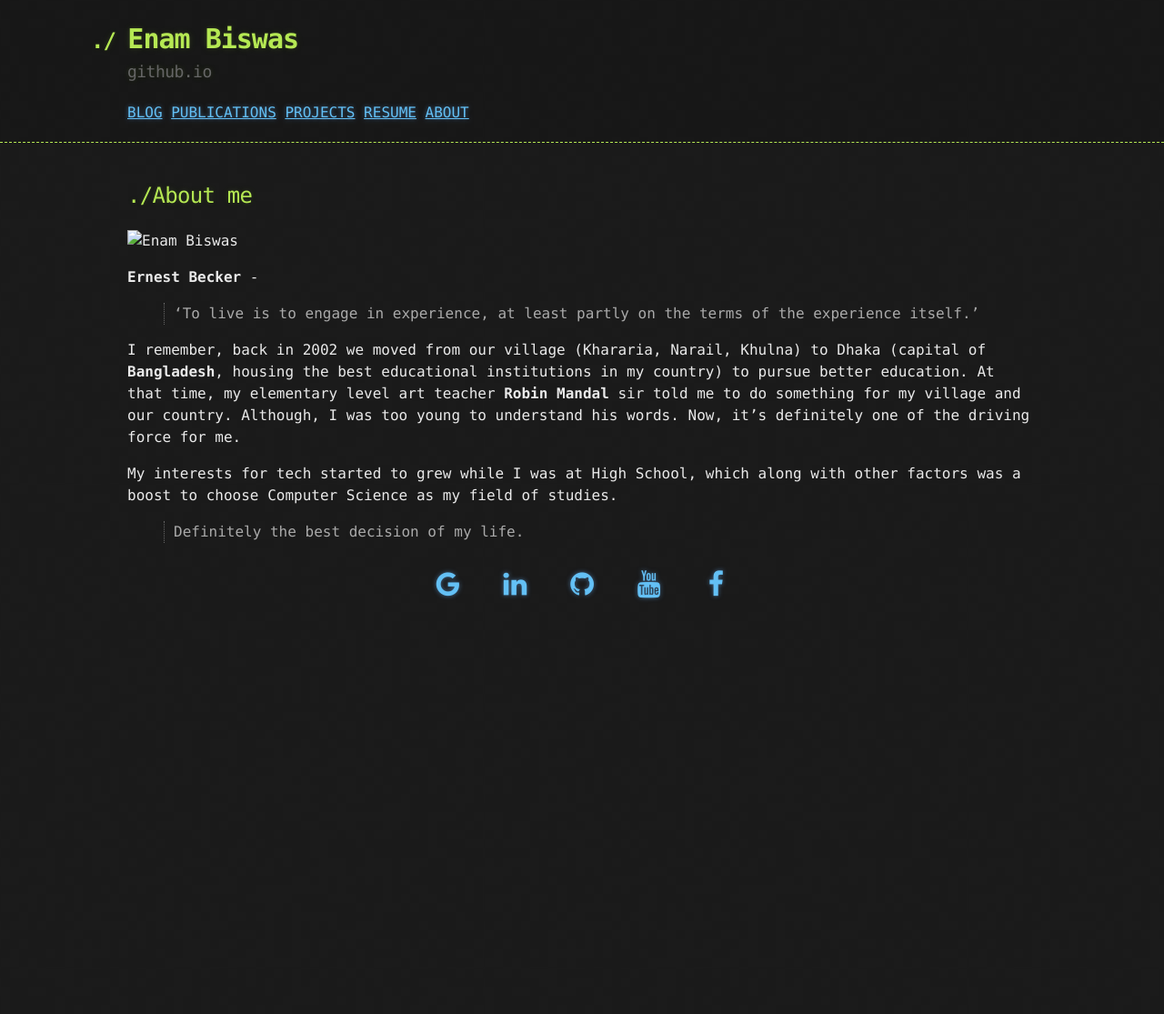
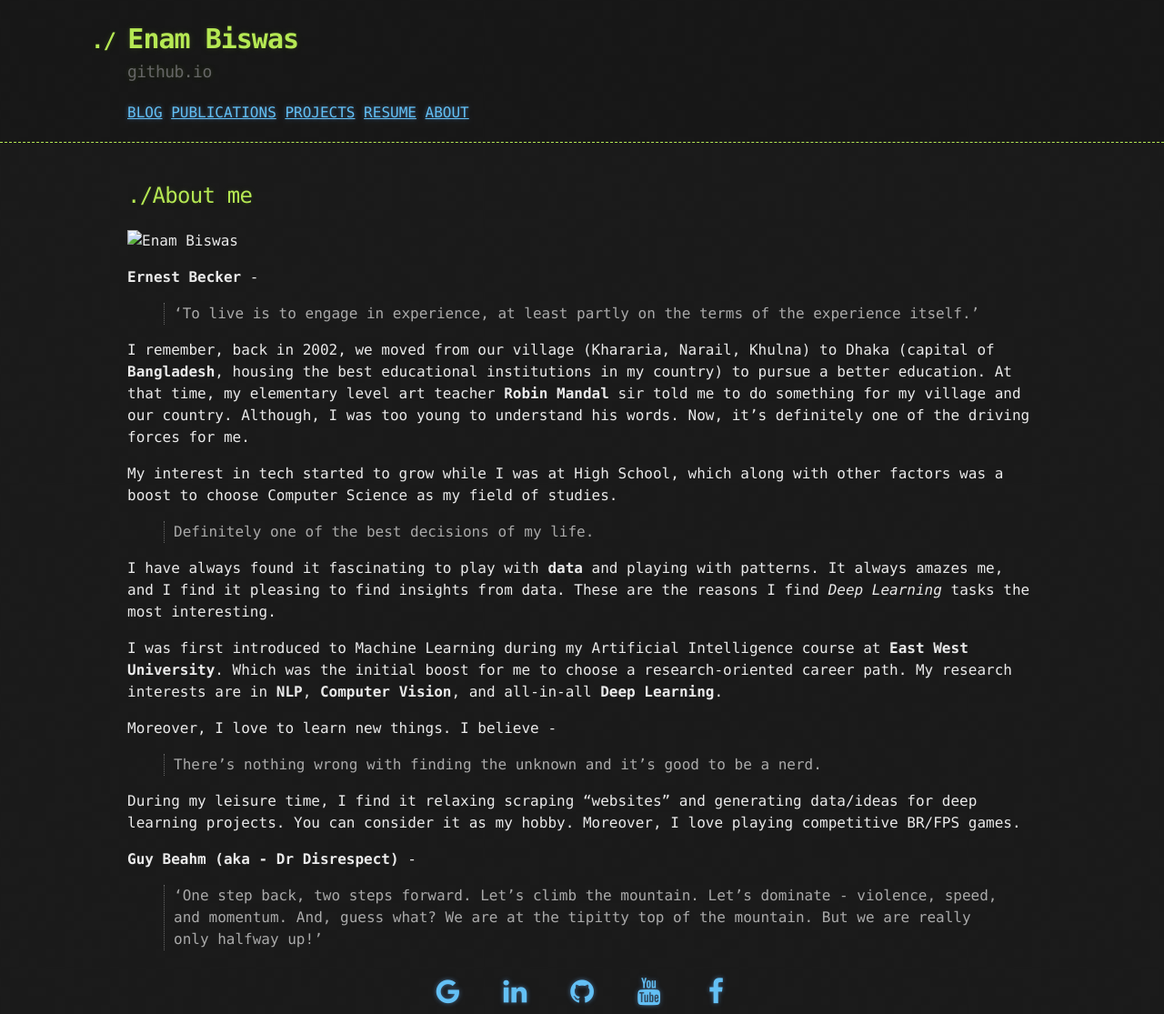
Before and after one commit to e-biswas/e-biswas.github.io, a Jekyll site: the page built from about.md, in a window 1280 px wide. Shown: the whole page at 91% size. Built offline with Jekyll 4.4.1, drawn with Linux system fonts in a browser that asks for light colours; our own code applies the rules of GitHub Pages for plain Markdown files; before the commit the page ends 900 px from its top, so only the background shows below that.

Commit message:
Update about.md

```diff
--- a/about.md
+++ b/about.md
@@ -6,9 +6,21 @@ permalink: /about/
 ![Enam Biswas](images/enam-biswas.png)
 
 **Ernest Becker** -
-> ‘To live is to engage in experience, at least partly on the terms of the experience itself.’
+> 'To live is to engage in experience, at least partly on the terms of the experience itself.'
 
-I remember, back in 2002 we moved from our village (Khararia, Narail, Khulna) to Dhaka (capital of **Bangladesh**, housing the best educational institutions in my country) to pursue better education. At that time, my elementary level art teacher **Robin Mandal** sir told me to do something for my village and our country. Although, I was too young to understand his words. Now, it's definitely one of the driving force for me.
+I remember, back in 2002, we moved from our village (Khararia, Narail, Khulna) to Dhaka (capital of **Bangladesh**, housing the best educational institutions in my country) to pursue a better education. At that time, my elementary level art teacher **Robin Mandal** sir told me to do something for my village and our country. Although, I was too young to understand his words. Now, it's definitely one of the driving forces for me.
 
-My interests for tech started to grew while I was at High School, which along with other factors was a boost to choose Computer Science as my field of studies.
-> Definitely the best decision of my life.
+My interest in tech started to grow while I was at High School, which along with other factors was a boost to choose Computer Science as my field of studies.
+> Definitely one of the best decisions of my life.
+
+I have always found it fascinating to play with **data** and playing with patterns. It always amazes me, and I find it pleasing to find insights from data. These are the reasons I find *Deep Learning* tasks the most interesting.
+
+I was first introduced to Machine Learning during my Artificial Intelligence course at **East West University**. Which was the initial boost for me to choose a research-oriented career path.  My research interests are in **NLP**, **Computer Vision**, and all-in-all **Deep Learning**.
+
+Moreover, I love to learn new things. I believe -
+> There's nothing wrong with finding the unknown and it's good to be a nerd.
+
+During my leisure time, I find it relaxing scraping "websites" and generating data/ideas for deep learning projects. You can consider it as my hobby. Moreover, I love playing competitive BR/FPS games.
+
+**Guy Beahm (aka - Dr Disrespect)** -
+> 'One step back, two steps forward. Let's climb the mountain. Let's dominate - violence, speed, and momentum. And, guess what? We are at the tipitty top of the mountain. But we are really only halfway up!'
```
